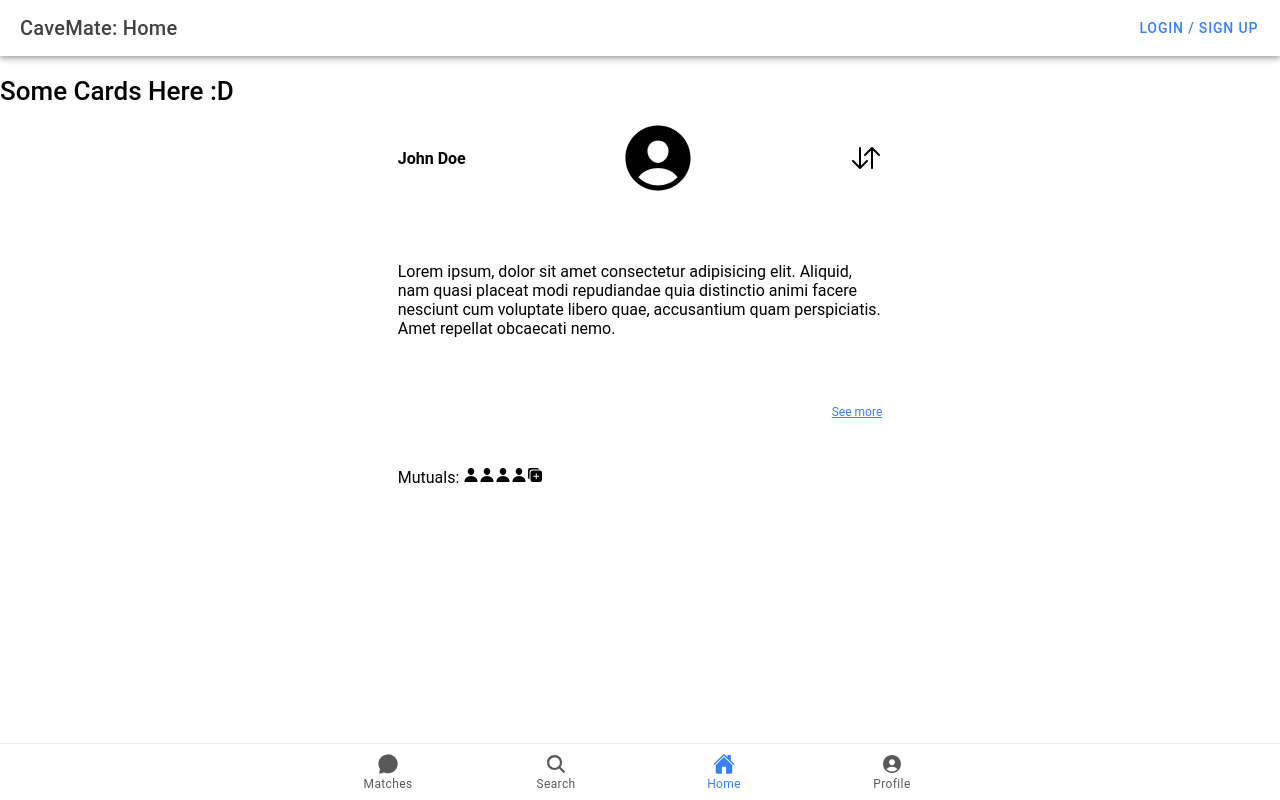
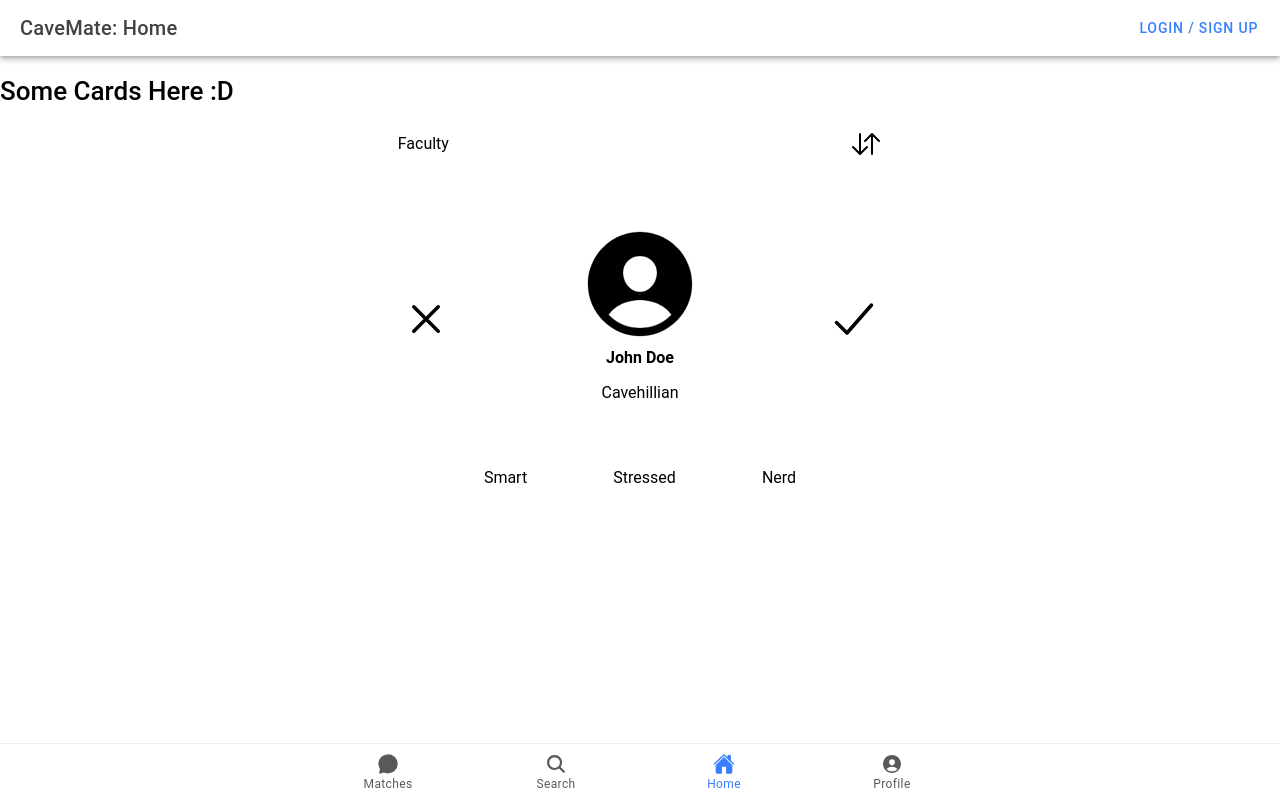
Before and after one commit to IsaiahSama/CaveMate, a React (Vite) app in the folder CaveMate/: page /home in a window 1280 px wide. Built offline with nearby package versions, Linux system fonts and the light colour scheme.

Commit message:
Added flip functionality

```diff
--- a/CaveMate/src/components/Card.tsx
+++ b/CaveMate/src/components/Card.tsx
@@ -12,7 +12,7 @@ const Card = () => {
             <div className="card__card_front">
                 <div className="card__card_header">
                     <p>Faculty</p>
-                    <IonIcon icon={swapVertical} className="card__card_swap"></IonIcon>
+                    <IonIcon icon={swapVertical} className="card__card_swap" onClick={() => setIsFront(false)}></IonIcon>
                 </div>
                 <div className="card__card_front_main">
                     <IonIcon icon={closeOutline} className="card__card_action_button"></IonIcon>
@@ -38,7 +38,7 @@ const Card = () => {
                 <div className="card__card_header">
                     <p><strong>John Doe</strong></p>
                     <IonIcon icon={personCircle} className="card__card_back_profile_img"></IonIcon>
-                    <IonIcon icon={swapVertical} className="card__card_swap"></IonIcon>
+                    <IonIcon icon={swapVertical} className="card__card_swap" onClick={() => setIsFront(true)}></IonIcon>
                 </div>
                 <div className="card__card_back_bio">
                     <p>
@@ -60,12 +60,11 @@ const Card = () => {
         )
     }
 
-    return <div className="card">
-        {getBack()}
-
-    </div>
-
-    // return isFront ? getFront() : getBack()
+    return (
+        <div className="card">
+            {isFront ? getFront() : getBack()}
+        </div>
+    )
 }
 
 export default Card;
```
